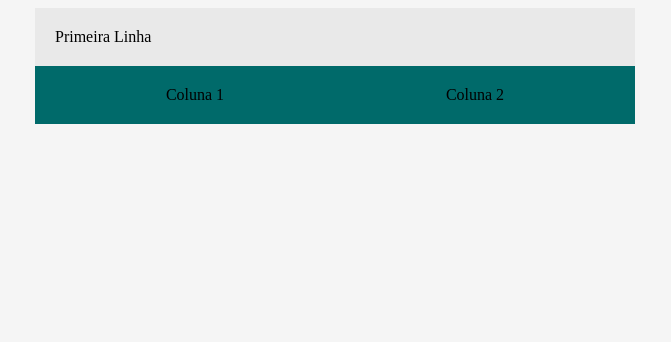
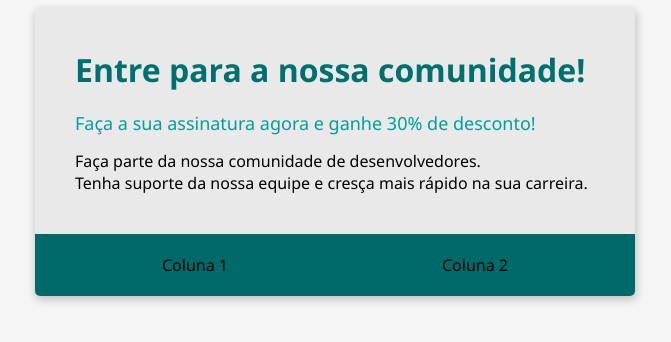
Before and after one commit to JoaoKF1/bootcamp-devjr-modulo2, a plain HTML site: page rep/bootcamp-devjr-modulo2/index.html in a window 1280 px wide. Shown: the whole page, without its empty margins (305-976 px from the left). Drawn offline with Linux system fonts and the light colour scheme.

Commit message:
closes 3# - Criando o cabecalho

```diff
--- a/rep/bootcamp-devjr-modulo2/index.html
+++ b/rep/bootcamp-devjr-modulo2/index.html
@@ -8,16 +8,22 @@
     <style>
         body{
             background-color: #f5f5f5;
+            font-family: 'Segoe UI', Tahoma, Geneva, Verdana, sans-serif;
         }
         .container{
             background-color: #e9e9e9;
             margin:  auto;
 
             width: 600px;
+
+            box-shadow: 1px 3px 8px 1px rgba(0, 0, 0, 0.2);
+
+            border-radius: 5px;
+            overflow: hidden;
         }
 
         .header{
-            padding: 20px;
+            padding: 40px;
         }
 
         .flex-container{
@@ -26,13 +32,34 @@
             justify-content: space-around;
             padding: 20px;
         }
+        .header-title{
+            color: #006f6f;
+            font-size: 32px;
+            font-weight: 700;
+            margin-bottom: 20px;
+        }
+        .header-subtitle{
+            color: #009e9e;
+            font-size: 18px;
+            font-weight: 500;
+            margin-bottom: 15px;
+        }
     </style>
 
 </head>
 <body>
     <div class="container">
         <div class="header">
-            Primeira Linha
+            <div class="header-title">
+                Entre para a nossa comunidade!
+            </div>
+            <div class="header-subtitle">
+                Faça a sua assinatura agora e ganhe 30% de desconto!
+            </div>
+            <div>
+                Faça parte da nossa comunidade de desenvolvedores.<br>
+                Tenha suporte da nossa equipe e cresça mais rápido na sua carreira.
+            </div>
         </div>
         <div class="flex-container">
             <div>
```
Lines whose indentation alone changed are shown as unchanged.
